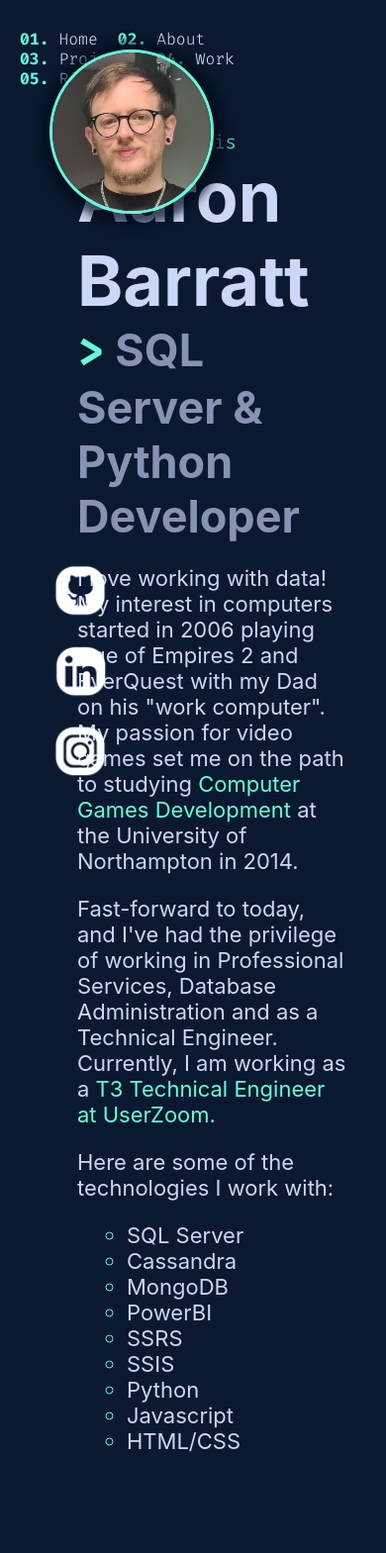
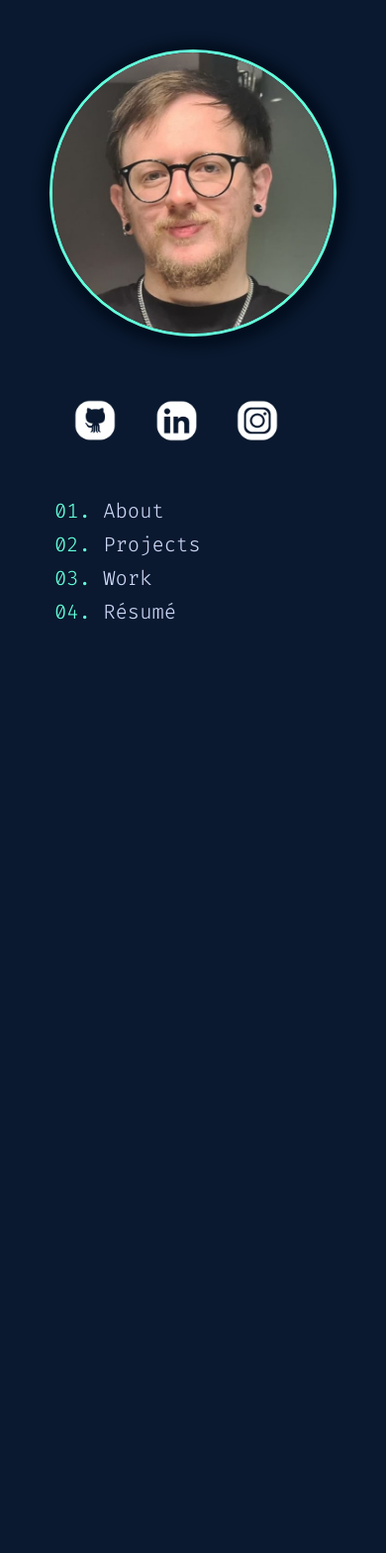
Before and after one commit to BanAaron/aaron-barratt-website, a Flask app: page / in a window 390 px wide. Shown: the whole page at 99% size. After the commit the page ends 626 px from the top, so only its background shows below. Run offline with Flask 2, Linux system fonts and the light colour scheme.

Commit message:
Redesigning with responsive layout in mind

```diff
--- a/static/css/home.css
+++ /dev/null
@@ -1,56 +0,0 @@
-/* home page */
-#about_me h1, h2 {
-  font-family: var(--font-sans);
-  color: var(--lightest-slate);
-  font-weight: 700;
-  margin: 0;
-}
-#about_me h1 {
-  font-size: 70px;
-}
-#about_me h1 a {
-  color: var(--lightest-slate);
-}
-#about_me h2 {
-  color: var(--slate);
-  font-size: 45px;
-}
-#about_me p {
-  max-width: 1100px;
-}
-#pointy {
-  color: var(--green);
-  font-family: var(--font-mono);
-}
-#about_me #tag_line {
-  font-family: var(--font-mono);
-  font-weight: 300;
-  color: var(--green);
-  margin: 0;
-}
-#about_me a {
-  color: var(--green);
-  text-decoration: underline;
-  text-decoration-color: transparent;
-}
-#about_me a:hover {
-  text-decoration: underline;
-  transition: text-decoration var(--transition_time);
-  text-decoration-color: var(--green);
-}
-#about_me ul {
-  float: left;
-  padding: 0;
-  margin: 0;
-  padding-left: 50px;
-  list-style-type: circle;
-}
-#about_me ul li {
-  font-family: var(--font-sans);
-  font-size: 22px;
-  color: var(--green);
-}
-#about_me ul li p {
-  padding: 0;
-  margin: 0;
-}
--- a/static/css/main.css
+++ b/static/css/main.css
@@ -49,129 +49,133 @@
   font-weight: 300 700;
   font-style: normal;
 }
-/* generic font styles */
-h1, h2 {
+
+body {
+  background-color: var(--navy);
+  margin: 25px 25px 0 25px;
+}
+
+* {
+  box-sizing: border-box;
+}
+
+[class*="col-"] {
+  float: left;
+  padding: 15px;
+}
+
+html {
   font-family: var(--font-sans);
   color: var(--lightest-slate);
-  font-weight: 700;
-  margin: 0;
+  font-weight: 300;
 }
-h2 {
-  color: var(--slate);
+
+.monospace {
+  font-family: var(--font-mono);
+  color: var(--green)
 }
-p {
-  font-family: var(--font-sans);
-  font-size: 22px;
-  color: var(--lightest-slate);
+
+/* profile picture */
+.profile-picture {
+  padding: 10px;
 }
-#tag_line {
-  font-family: var(--font-mono);
-  font-weight: 300;
-  color: var(--green);
-  margin: 0;
-}
-body {
-  margin: 0;
-  padding: 0;
-  background-color: var(--navy);
-}
-/* header contents */
-#header {
-  margin: 0;
-  margin-top: 10px;
-  padding: 0;
-  height: 100px;
+
+.profile-picture img {
   width: 100%;
-}
-#pfp_container {
-  float: left;
-  position: absolute;
-}
-#pfp {
-  height: 10rem;
-  width: 10rem;
-  margin-left: 50px;
-  margin-top: 40px;
   border-radius: 50%;
   border-color: var(--green);
-  border-width: 3px;
   border-style: solid;
   box-shadow: 2px 2px 10px 10px var(--navy-shadow);
 }
-/* nav bar */
-#nav_bar {
-  float: left;
-  height: 100%;
-  width: 100%;
+
+/* socials bar / menu */
+.socials {
   display: flex;
   align-items: center;
-  justify-content: right;
+  justify-content: center;
+  margin-top: 15px;
 }
-#nav_bar ul {
+
+.socials img {
+  width: 50px;
+}
+
+.socials ul {
   list-style-type: none;
-  margin: 0;
-  padding: 10px;
-  padding-right: 50px;
+  padding: 0;
 }
-#nav_bar li {
+
+.socials li {
   float: left;
+  padding: 0 1rem 0 1rem;
 }
-#nav_bar li a {
+
+/* navigation bar / menu */
+.menu ul {
+  list-style-type: none;
+  padding: 0;
+  margin-top: 0;
+}
+
+.menu ul li {
+  padding: 5px 0 5px 0;
+}
+
+.menu-text {
+  color: var(--lightest-slate);
+  font-family: var(--font-mono);
   text-decoration: none;
-  padding: 10px;
+  font-size: 20px;
 }
-#nav_bar a {
-  font-family: var(--font-mono);
-  font-weight: 300;
-  color: var(--lightest-slate);
+
+.menu-item-number {
+  color: var(--green)
 }
-#nav_bar a:hover {
-  color: var(--green);
-  transition: color var(--transition_time);
+
+/* desktop css */
+@media only screen and (min-width: 768px) {
+  .col-1 {width: 8.33%;}
+  .col-2 {width: 16.66%;}
+  .col-3 {width: 25%;}
+  .col-4 {width: 33.33%;}
+  .col-5 {width: 41.66%;}
+  .col-6 {width: 50%;}
+  .col-7 {width: 58.33%;}
+  .col-8 {width: 66.66%;}
+  .col-9 {width: 75%;}
+  .col-10 {width: 83.33%;}
+  .col-11 {width: 91.66%;}
+  .col-12 {width: 100%;}
+
+  .header {
+    display: flex;
+    flex-wrap: wrap;
+    justify-content: center;
+  }
+
+  .profile-picture {
+    order: 1;
+  }
+
+  .menu {
+    order: 2;
+    display: flex;
+    align-items: center;
+    justify-content: right;
+  }
+  .menu ul {
+    margin: 0;
+    margin-bottom: 150px;
+  }
+  .menu li {
+    float: left;
+    margin-left: 1rem;
+  }
+  .menu a {
+    font-size: 16px;
+  }
+
+  .socials {
+      order: 3;
+  }
 }
-#nav_bar a b {
-  color: var(--green);
-}
-/* main body content */
-#main {
-  padding: 0;
-  margin: 0;
-  float: left;
-  width: 100%;
-  height: 100%;
-}
-#content {
-  margin-top: 6%;
-  padding-left: 20%;
-  padding-right: 10%;
-}
-#socials {
-  position: fixed;
-  bottom: 0;
-  margin-left: 50px;
-  margin-bottom: 50px;
-  align-items: center;
-  justify-content: right;
-}
-#socials ul {
-  padding: 0;
-  margin: 0;
-}
-#socials li {
-  list-style-type: none;
-  list-style-position: inside;
-  padding-top: 15px;
-}
-#socials li img {
-  width: 62px;
-  height: 62px;
-}
-/* footer */
-#footer {
-  height: 50px;
-  margin: 0;
-  padding-top: 25px;
-  padding-bottom: 25px;
-  width: 100%;
-  float: left;
-}
--- a/templates/about.html
+++ /dev/null
@@ -1,5 +0,0 @@
-
-{% extends "index.html" %}
-{% block content %}
-<h1>Comin Soon...</h1>
-{% endblock %}
--- a/templates/home.html
+++ /dev/null
@@ -1,34 +0,0 @@
-{% extends "index.html" %}
-{% block head%}
-<link rel="stylesheet" href="{{ url_for('static', filename='css/home.css') }}">
-{% endblock %}
-
-{% block content %}
-<div id ="about_me">
-    <h3 id="tag_line">Hi, my name is</h3>
-    <h1><a href="{{ url_for('views.about_page') }}">{{name}}</a></h1>
-    <h2><span id="pointy">></span> {{tag_line}}</h2>
-    <p>I love working with data! My interest in computers started in 2006 playing Age of Empires 2 and EverQuest with my Dad on his "work computer". My passion for video games set me on the path to studying <a href="https://www.northampton.ac.uk/courses/games-programming-bsc-hons/" target=_blank>Computer Games Development</a> at the University of Northampton in 2014.</p>
-
-    <p>Fast-forward to today, and I've had the privilege of working in Professional Services, Database Administration
-    and as a Technical Engineer. Currently, I am working as a <a href="https://www.userzoom.com/" target=_blank>
-    T3 Technical Engineer at UserZoom.</a></p>
-
-    <p>Here are some of the technologies I work with:</p>
-    <ul>
-        <li><p>SQL Server</p></li>
-        <li><p>Cassandra</p></li>
-        <li><p>MongoDB</p></li>
-    </ul>
-    <ul>
-        <li><p>PowerBI</p></li>
-        <li><p>SSRS</p></li>
-        <li><p>SSIS</p></li>
-    </ul>
-    <ul>
-        <li><p>Python</p></li>
-        <li><p>Javascript</p></li>
-        <li><p>HTML/CSS</p></li>
-    </ul>
-</div>
-{% endblock %}
--- a/templates/index.html
+++ b/templates/index.html
@@ -3,39 +3,36 @@
   <head>
     <meta charset="UTF-8">
     <meta name="viewport" content="width=device-width, initial-scale=1.0">
-    <title>Aaron Barratt Dev</title>
     <link rel="stylesheet" href="{{ url_for('static', filename='css/main.css') }}">
-    {% block head %}
-    {% endblock %}
   </head>
   <body>
-    <div id="pfp_container">
-      <a href="{{ url_for('views.home_page')}}"><img id="pfp" src="/static/pfp.jpg"></a>
-    </div>
-    <div id="header">
-      <div id="nav_bar">
-        <ul>
-          <li><a href="{{url_for('views.home_page')}}"><b>01.</b> Home</a></li>
-          <li><a href="{{url_for('views.about_page')}}"><b>02.</b> About</a></li>
-          <li><a href="{{url_for('views.projects_page')}}"><b>03.</b> Projects</a></li>
-          <li><a href="{{url_for('views.work_page')}}"><b>04.</b> Work</a></li>
-          <li><a href="https://drive.google.com/file/d/1qBaQpx2I3yXKs0EscmvyyFsnD1b0qHBr/view?usp=share_link" target="_blank"><b>05.</b> Résumé</a></li>
-        </ul>
+    <div class="row">
+      <div class="header col-12">
+        <div class="profile-picture col-3">
+          <img src="/static/pfp.jpg" alt="Aaron Barratt Portraite Image">
+        </div>
+        <div class="socials col-12">
+          <ul>
+            <a href="https://github.com/aarontbarratt" target=_blank>
+              <li><img src="/static/github.png"></li>
+            </a>
+            <a href="https://www.linkedin.com/in/aaron-barratt/" target=_blank>
+              <li><img src="/static/linkedin.png"></li>
+            </a>
+            <a href="https://www.instagram.com/aarontbarratt/" target="_blank">
+              <li><img src="/static/instagram.png"></li>
+            </a>
+          </ul>
+        </div>
+        <div class="menu col-9">
+          <ul>
+            <li><a class="menu-text" href=""><span class="menu-item-number">01.</span> About</a></li>
+            <li><a class="menu-text" href=""><span class="menu-item-number">02.</span> Projects</a></li>
+            <li><a class="menu-text" href=""><span class="menu-item-number">03.</span> Work</a></li>
+            <li><a class="menu-text" href="https://drive.google.com/file/d/1qBaQpx2I3yXKs0EscmvyyFsnD1b0qHBr/view?usp=share_link" target="_blank"><span class="menu-item-number">04.</span> Résumé</a></li>
+          </ul>
+        </div>
       </div>
     </div>
-  <div id="main">
-    <div id="content">
-      {% block content %}
-      {% endblock %}
-    </div>
-  </div>
-  <div id="socials">
-    <ul>
-      <a href="https://github.com/aarontbarratt" target=_blank><li><img src="/static/github.png"></li></a>
-      <a href="https://www.linkedin.com/in/aaron-barratt/" target=_blank><li><img src="/static/linkedin.png"></li></a>
-      <a href="https://www.instagram.com/aarontbarratt/" target="_blank"><li><img src="/static/instagram.png"></li></a>
-    </ul>
-  </div>
-  <div id="footer"></div>
   </body>
 </html>
--- a/views.py
+++ b/views.py
@@ -6,7 +6,7 @@ views = Blueprint(__name__, "views")
 @views.route("/")
 def home_page():
     return render_template(
-        "home.html", name="Aaron Barratt", tag_line="SQL Server & Python Developer"
+        "index.html"
     )
 
 
```
Also changed, not shown: app.py (+0 -13 lines), static/css/projects.css (deleted, +0 -66 lines), static/css/work.css (deleted, +0 -51 lines), templates/projects.html (deleted, +0 -44 lines), templates/work.html (deleted, +0 -50 lines).
